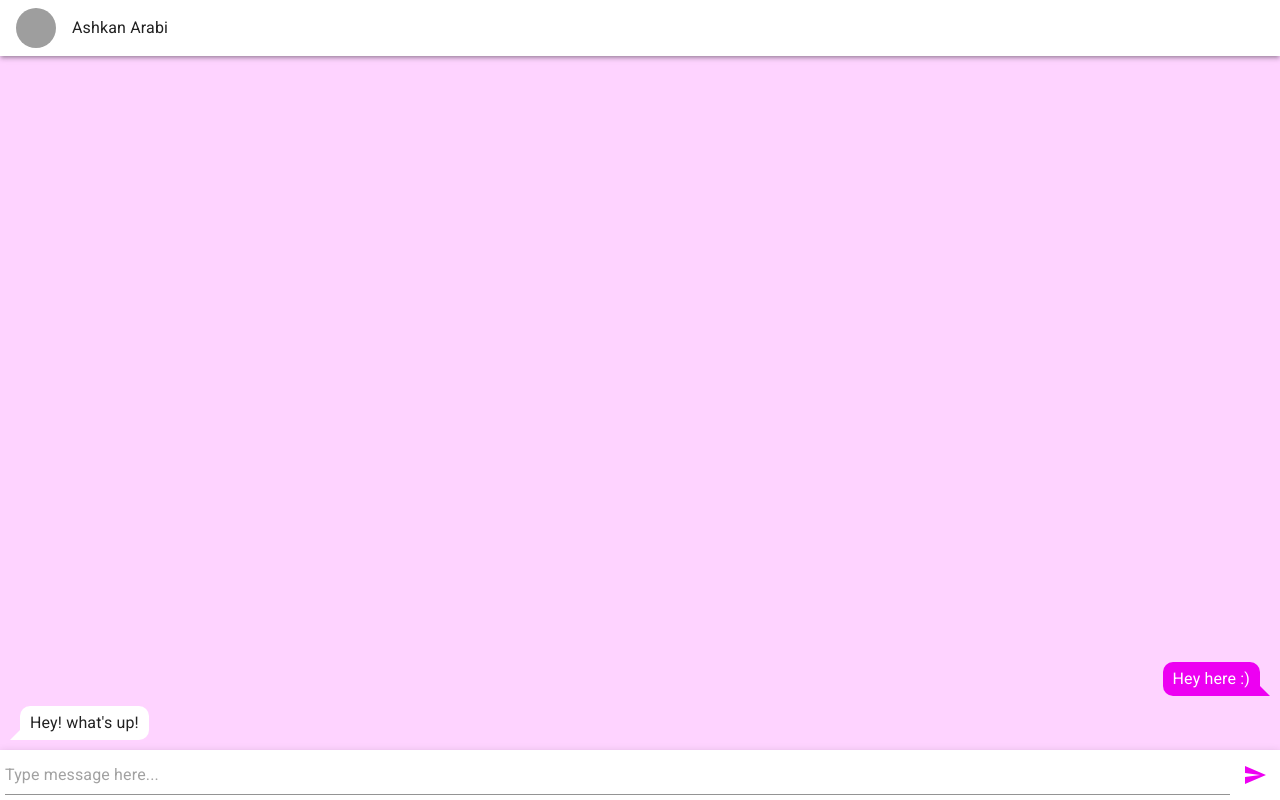
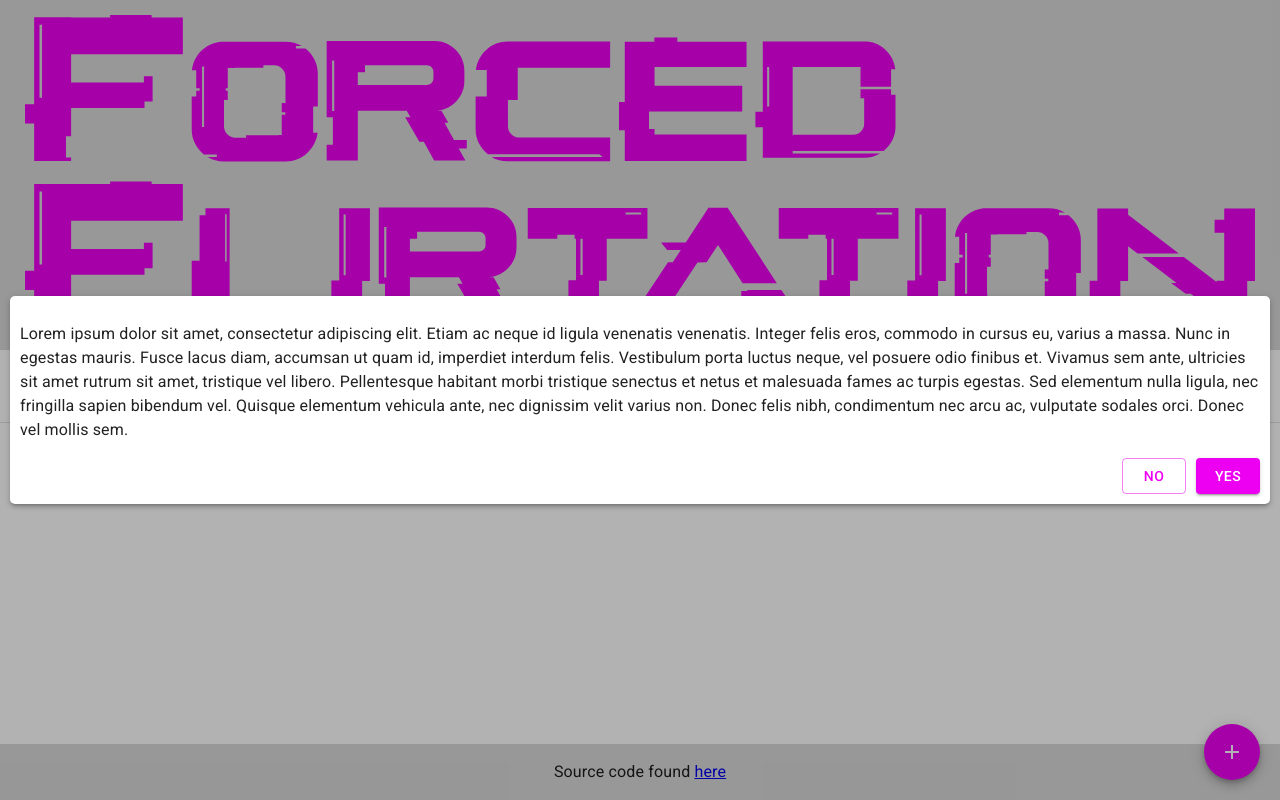
Before and after one commit to AshkanArabim/forced-flirtation, a React (Vite) app: page / in a window 1280 px wide. Built offline with nearby package versions, Linux system fonts and the light colour scheme; grey boxes are pictures that could not be loaded.

Commit message:
add fake modal for testing

```diff
--- a/src/App.tsx
+++ b/src/App.tsx
@@ -1,5 +1,6 @@
 import { createTheme, CssBaseline, ThemeProvider } from "@mui/material";
-import OpenedChat from "./components/OpenedChat";
+import Modal from "./components/Modal";
+import ChatsList from "./components/ChatsList";
 
 const theme = createTheme({
 	palette: {
@@ -7,8 +8,8 @@ const theme = createTheme({
 			main: "#ed00f2",
 		},
 		secondary: {
-			main: "#fed3ff"
-		}
+			main: "#fed3ff",
+		},
 	},
 });
 
@@ -17,11 +18,16 @@ export default function App() {
 		<>
 			<CssBaseline>
 				<ThemeProvider theme={theme}>
-					{/* <ChatsList /> */}
 					{/* cmt: vv temp */}
-					<OpenedChat
+					<ChatsList />
+					{/* <OpenedChat
 						name="Ashkan Arabi"
 						profilePicURL="https://t3.ftcdn.net/jpg/06/31/73/70/360_F_631737076_vZHE8sgzUwOMMJM1bDMefRbsMsJ4dCL8.jpg"
+					/> */}
+					<Modal
+						message="Lorem ipsum dolor sit amet, consectetur adipiscing elit. Etiam ac neque id ligula venenatis venenatis. Integer felis eros, commodo in cursus eu, varius a massa. Nunc in egestas mauris. Fusce lacus diam, accumsan ut quam id, imperdiet interdum felis. Vestibulum porta luctus neque, vel posuere odio finibus et. Vivamus sem ante, ultricies sit amet rutrum sit amet, tristique vel libero. Pellentesque habitant morbi tristique senectus et netus et malesuada fames ac turpis egestas. Sed elementum nulla ligula, nec fringilla sapien bibendum vel. Quisque elementum vehicula ante, nec dignissim velit varius non. Donec felis nibh, condimentum nec arcu ac, vulputate sodales orci. Donec vel mollis sem."
+						mainOption="yes"
+						otherOptions={["no"]}
 					/>
 				</ThemeProvider>
 			</CssBaseline>
```
